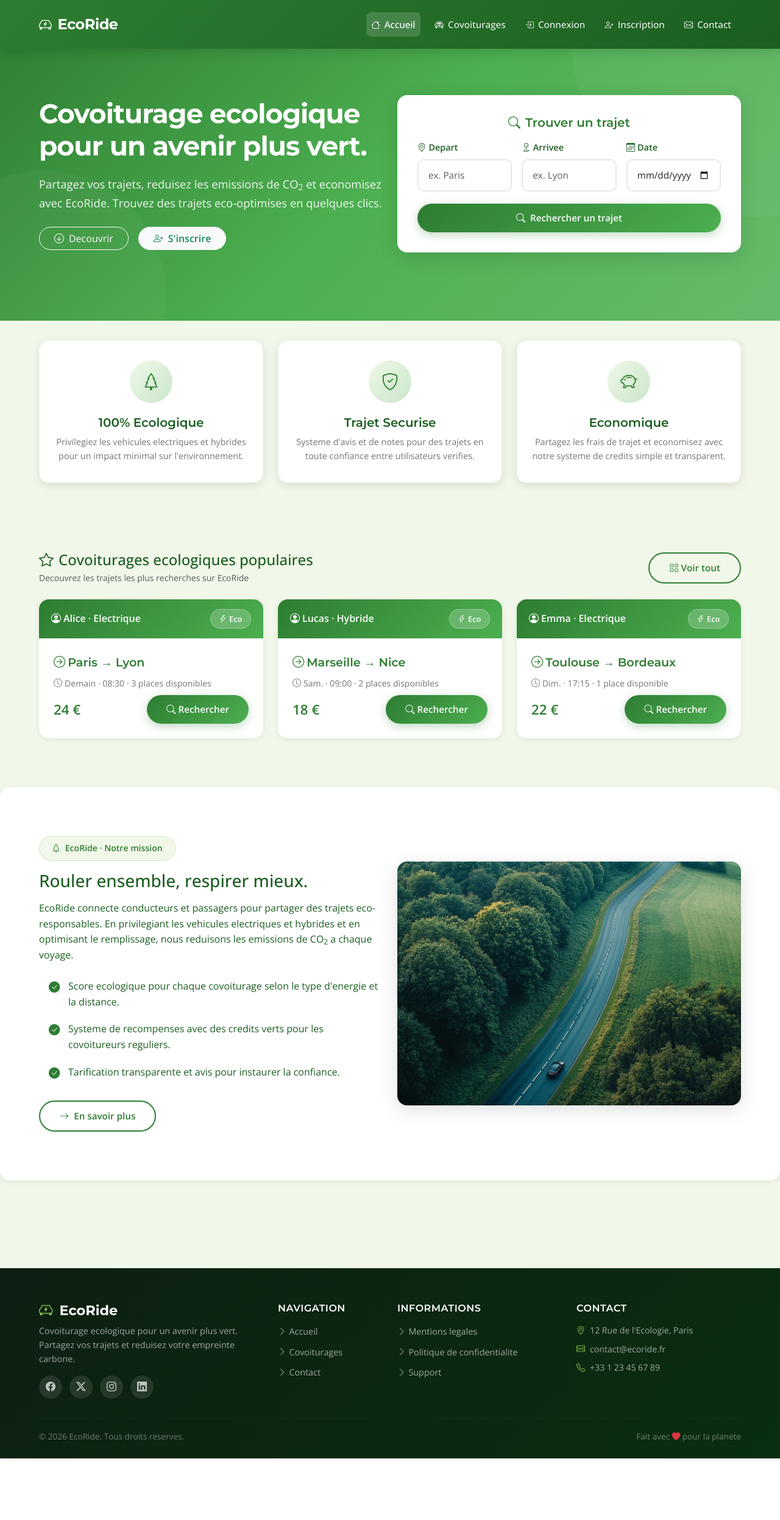
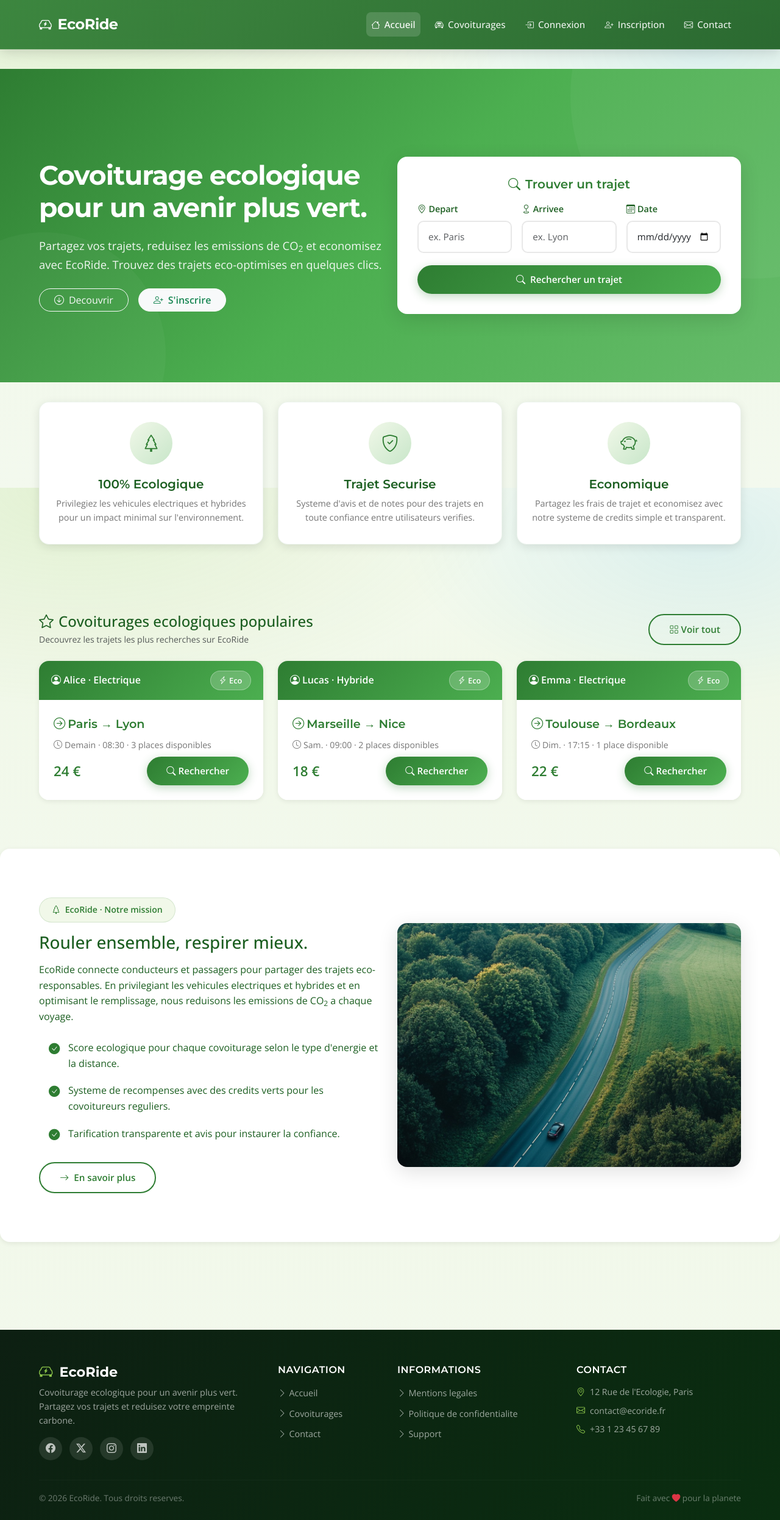
Before and after one commit to BlonXsss2/eco-ride, a PHP site: page /index.php in a window 1280 px wide. Shown: the whole page at 61% size. Before the commit the page ends 2392 px from the top, so only its background shows below. Run offline with PHP 8.4, Linux system fonts and the light colour scheme.

Commit message:
Improve overall site look and feel
Made-with: Cursor

```diff
--- a/public/css/style.css
+++ b/public/css/style.css
@@ -41,9 +41,13 @@ html, body {
 
 body {
     font-family: var(--font-body);
-    background-color: var(--eco-bg);
+    background:
+        radial-gradient(1200px 600px at 10% 0%, rgba(139, 195, 74, 0.18), transparent 60%),
+        radial-gradient(900px 500px at 90% 10%, rgba(3, 155, 229, 0.10), transparent 55%),
+        linear-gradient(180deg, #F6FBF1 0%, var(--eco-bg) 40%, #F3F9EE 100%);
     color: var(--eco-text);
     line-height: 1.6;
+    text-rendering: optimizeLegibility;
 }
 
 a {
@@ -80,20 +84,22 @@ a {
 }
 
 header {
-    margin-bottom: -100px;
+    margin-bottom: 0;
 }
 
 /* ============================================
    NAVBAR
    ============================================ */
 .navbar-eco {
-    background: linear-gradient(135deg, var(--eco-primary) 0%, #1B5E20 100%);
+    background: linear-gradient(135deg, rgba(46, 125, 50, 0.92) 0%, rgba(27, 94, 32, 0.92) 100%);
     padding: 1rem 0;
     min-height: 80px;
     box-shadow: 0 4px 20px rgba(0, 0, 0, 0.15);
     backdrop-filter: blur(10px);
-    position: relative;
+    position: sticky;
+    top: 0;
     z-index: 100;
+    border-bottom: 1px solid rgba(255, 255, 255, 0.10);
 }
 
 .navbar-eco .navbar-brand {
```
